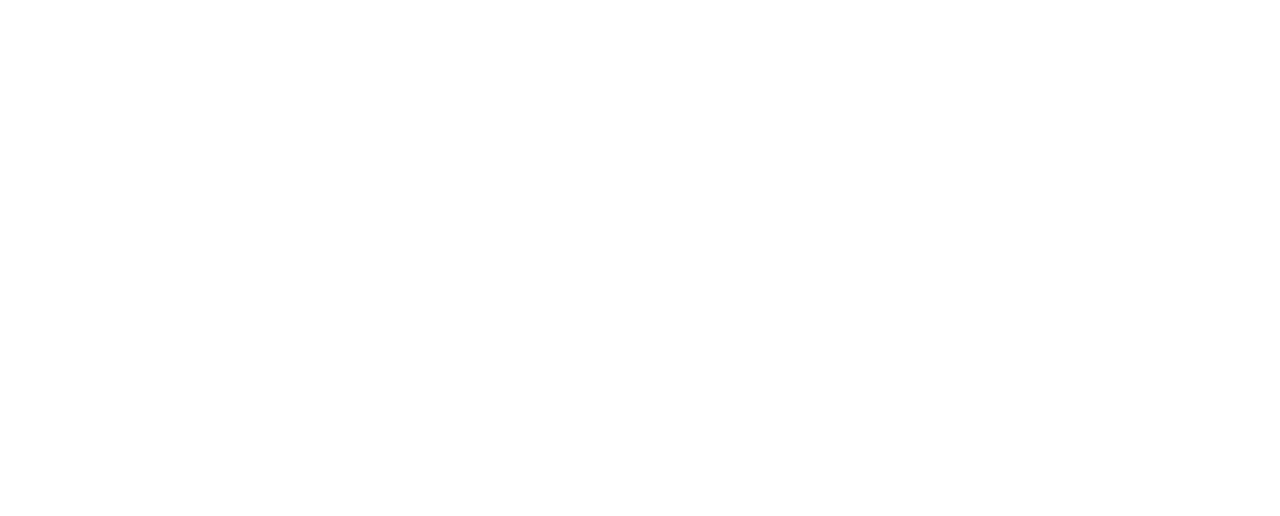
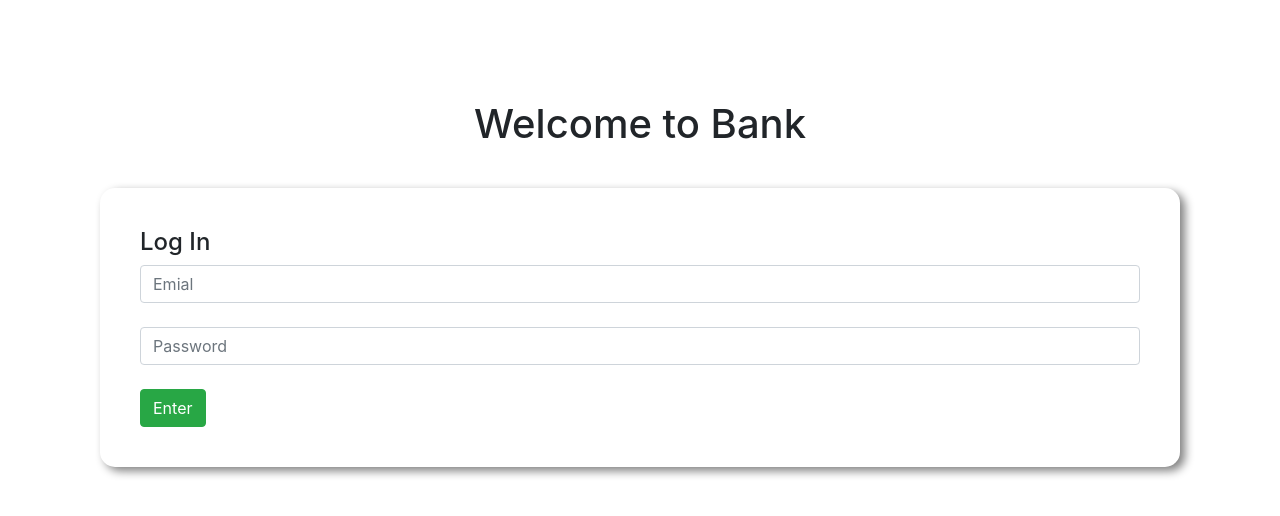
Before and after one commit to MdTahmidh7/practice-bank, a plain HTML site: page index.html in a window 1280 px wide. Drawn offline with nearby package versions, Linux system fonts and the light colour scheme.

Commit message:
logIn page done

```diff
--- a/index.html
+++ b/index.html
@@ -4,9 +4,21 @@
     <meta charset="UTF-8">
     <meta http-equiv="X-UA-Compatible" content="IE=edge">
     <meta name="viewport" content="width=device-width, initial-scale=1.0">
-    <title>Document</title>
+    <link rel="stylesheet" href="https://cdn.jsdelivr.net/npm/bootstrap@4.4.1/dist/css/bootstrap.min.css" integrity="sha384-Vkoo8x4CGsO3+Hhxv8T/Q5PaXtkKtu6ug5TOeNV6gBiFeWPGFN9MuhOf23Q9Ifjh" crossorigin="anonymous">
+    <link rel="stylesheet" href="style.css">
+    <title>Practice Bank </title>
 </head>
 <body>
-
+    <div id="loginArea">
+        <h1 class="text-center">Welcome to Bank</h1>
+        <div class="submitArea">
+            <h4>Log In</h4>
+            <input class="form-control" type="text" placeholder="Emial">
+           <br>
+            <input class="form-control" type="password" name="" id="" placeholder="Password">
+            <br>
+            <button class="btn btn-success">Enter</button>
+        </div>
+    </div>
 </body>
 </html>
--- a/style.css
+++ b/style.css
@@ -0,0 +1,9 @@
+body{
+    padding:100PX;
+}
+.submitArea{
+    margin-top: 40px;
+    box-shadow: 5px 4px 10px grey;
+    border-radius: 15px;
+    padding: 40px;
+}
```
